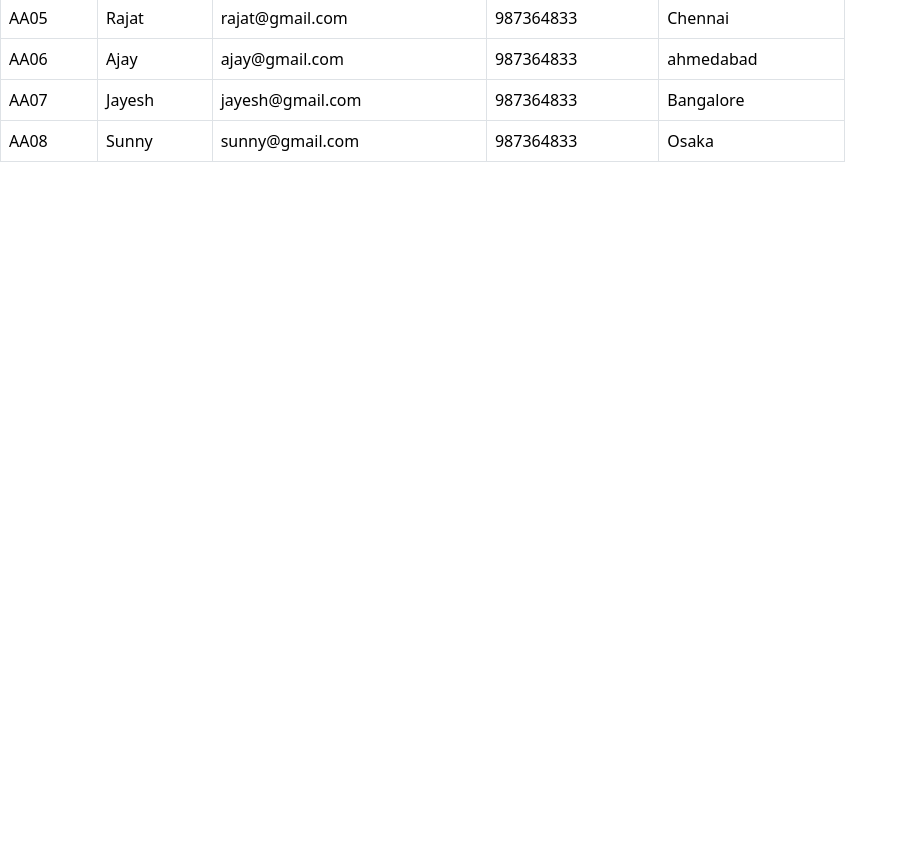
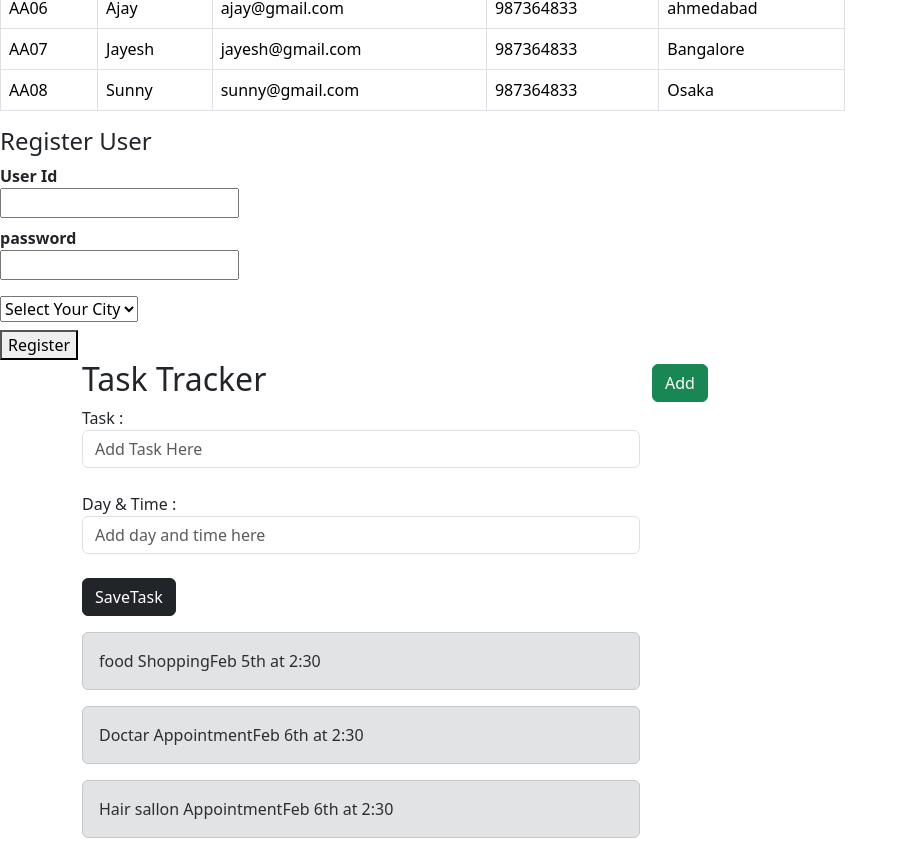
Before and after one commit to rushisoftvan/React-learn, a React (Create React App) app in the folder first-react-app/: page / in a window 1280 px wide. Shown: the part 840-1694 px from the top of the page, without its empty margins (0-908 px from the left). Before the commit the page ends 1018 px from the top, so only its background shows below. Built offline with nearby package versions, Linux system fonts and the light colour scheme; no server answers.

Commit message:
I have create task tracker where we can use add task and remove the task by using props , eventbinding , useState,send data child to parent and parent.

```diff
--- a/first-react-app/package.json
+++ b/first-react-app/package.json
@@ -9,6 +9,7 @@
     "bootstrap": "^5.3.2",
     "react": "^18.2.0",
     "react-dom": "^18.2.0",
+    "react-icons": "^4.11.0",
     "react-scripts": "5.0.1",
     "web-vitals": "^2.1.4"
   },
--- a/first-react-app/src/App.js
+++ b/first-react-app/src/App.js
@@ -1,15 +1,53 @@
 import './App.css';
 
-import { Fragment } from 'react';
+import {Fragment, useState} from 'react';
 import ConditionalRendering from "./Components/ConditionalRendering";
 import ListRendering from "./Components/ListRendering";
 import ParentComponent from "./Components/ParentComponent";
 import ContactApp from "./Components/ContactApp";
 
+import FormComponent from "./Components/FormComponent";
+import LifeCycleMethod from "./Components/LifeCycleMethod";
+import HeaderComonent from "./Components/HeaderComonent";
+import TasksComponent from "./Components/TasksComponent";
+import AddTask from "./Components/AddTask";
+
+
 
 
 
 let App = ()=> {
+
+    const[tasks , setTasks]= useState([
+        {
+            id:1,
+            text:"food Shopping",
+            day:"Feb 5th at 2:30"
+        },
+        {
+            id:2,
+            text:"Doctar Appointment",
+            day:"Feb 6th at 2:30"
+        },
+        {
+            id:3,
+            text:"Hair sallon Appointment",
+            day:"Feb 6th at 2:30"
+        }
+    ]);
+
+    function deletetask(t){
+
+        const data = tasks.filter((task)=> task.id!==t.id);
+        setTasks(data);
+    }
+
+    function addTask(task){
+         setTasks([...tasks])
+        console.log(task);
+      console.log("Task is added");
+    }
+
   return (
     <Fragment>
       <h1 className="text-center bg-black text-white">Root App</h1>
@@ -24,10 +62,18 @@ let App = ()=> {
                 <ListRendering/>
             </div>
         </div>
+            <ParentComponent/>
+        <ContactApp/>
+             <FormComponent/>
+             {/*<LifeCycleMethod/>*/}
+
+        <div className="container">
+            <HeaderComonent/>
+            <AddTask addTask={addTask}/>
+            <TasksComponent tasks={tasks} onDelete={deletetask}/>
+        </div>
 
 
-            <ParentComponent/>
-        <ContactApp/>
 
     </Fragment>
   );
--- /dev/null
+++ b/first-react-app/src/Components/AddTask.js
@@ -0,0 +1,51 @@
+import {useState} from "react";
+
+function AddTask(props) {
+
+    const[newTask,setNewTask] = useState({
+           taskName:"",
+            dayAndTime:""
+    });
+
+    function setTaskName(e){
+
+        setNewTask({
+           taskName: e.target.value,
+           dayAndTime: newTask.dayAndTime
+        });
+    }
+
+    function setDayAndTime(e){
+
+        setNewTask({
+            taskName: newTask.taskName,
+            dayAndTime:e.target.value
+        });
+    }
+    function addNewTask(e){
+        e.preventDefault()
+       props.addTask(newTask);
+
+    }
+
+    return (
+        <>
+            <div className="w-50">
+                <from>
+                    <div  className={"from"}>
+                        <label>Task :</label>
+                        <input type="text" className="form-control" placeholder="Add Task Here" onChange={setTaskName} />
+                    </div>
+                    <div className={"from"}><br/>
+                        <label>Day & Time :</label>
+                        <input type="text" className="form-control" placeholder="Add day and time here" onChange={setDayAndTime}/>
+                    </div><br/>
+                    <button className="btn btn-dark" onClick={addNewTask}>SaveTask</button>
+                </from>
+            </div>
+
+        </>
+    );
+}
+
+export default AddTask;
--- a/first-react-app/src/Components/ContactApp.js
+++ b/first-react-app/src/Components/ContactApp.js
@@ -8,15 +8,13 @@ function ContactApp() {
     const [user, setUser] = useState({});
 
     function getUserfromContactList(userData) {
-        console.log(userData)
         setUser(userData);
     }
 
 
     return <>
-        {JSON.stringify(user)}
-        <h4>ContactAppList</h4>
-        <span>"Lorem ipsum dolor sit amet, consectetur adipiscing elit, sed do eiusmod tempor incididunt ut labore et dolore magna aliqua.</span>
+        <h3 className="text-center mt-2">ContactAppList</h3>
+        <span className="text-justify">"Lorem ipsum dolor sit amet, consectetur adipiscing elit, sed do eiusmod tempor incididunt ut labore et dolore magna aliqua.</span>
         <div className="row">
             <div className="col-md-8">
                 <ContactList getUserfromContactList={getUserfromContactList}/>
--- a/first-react-app/src/Components/ContactCard.js
+++ b/first-react-app/src/Components/ContactCard.js
@@ -4,8 +4,6 @@ function ContactCard(props) {
 
     return (
         <>
-            <p className="text-success">ContactCard</p>
-
             {
                 Object.keys(props.user).length > 0 &&
                 <div className="card shadow-lg sticky-top">
@@ -20,7 +18,6 @@ function ContactCard(props) {
                             <li className="list-group-item">Email :{user.email}</li>
                             <li className="list-group-item">Phone :{user.phone}</li>
                             <li className="list-group-item">Location:{user.location}</li>
-
                         </ul>
                     </div>
                 </div>
--- a/first-react-app/src/Components/ContactList.js
+++ b/first-react-app/src/Components/ContactList.js
@@ -76,7 +76,7 @@ function ContactList(props) {
 
     return (
         <>
-            <p className="text-success">ContactList</p>
+
             <table className="table table-hover table-bordered">
                 <thead className="bg-dark text-center">
                 <tr>
--- /dev/null
+++ b/first-react-app/src/Components/FormComponent.js
@@ -0,0 +1,153 @@
+import {useState} from "react";
+
+
+function FormComponent(){
+    const[users,setUsers]= useState([
+        {userId:"rushi"},
+        {userId:"abhi"},
+        {userId: "rajat"}
+    ]);
+    const [userMsg,setUserMsg]=useState("");
+     const[isUserValid,setIsUserValid] = useState(false);
+     const[passwordMsg,setPasswordMsg]= useState("");
+     const[cityMsg,setCityMsg] = useState("");
+     const[userDetails,setUserDetails] = useState({
+          user:"",
+          password:"",
+          city:""
+     });
+
+
+    function verifyUserId(e){
+
+        if(e.target.value=="")
+        {
+            setUserMsg("");
+        }
+        else{
+            for(let user of users){
+
+                if(user.userId==e.target.value.trim()){
+                    setUserMsg("user id is taken please try another");
+                    setIsUserValid(false);
+                    break;
+                }
+                else{
+                    setUserMsg("user id available");
+                    setIsUserValid(true);
+                }
+            }
+        }
+
+
+    }
+
+    function verifyPassword(e){
+       if(e.target.value.match(/(?=.*[A-Z])\w{4,10}/)){
+               setPasswordMsg("Strong password");
+       }
+       else{
+           if(e.target.value.length<4){
+               setPasswordMsg("Weak Password");
+           }
+           else{
+               setPasswordMsg("poor password");
+           }
+       }
+
+    }
+
+    function validater(){
+         if(userDetails.user==""){
+             return false;
+         }
+         if(userDetails.password=="")
+         {
+             return false;
+         }
+         if(userDetails.city==""){
+             return false;
+         }
+         return true;
+    }
+
+
+    function hideUserMsg(){
+        if(isUserValid){
+            setUserMsg("");
+        }
+
+    }
+
+    function hidePasswordMessage(){
+        setPasswordMsg("");
+    }
+
+    function verifyCity(e){
+        if(e.target.value=="noCity"){
+           setCityMsg("Please Select City");
+        }
+        else{
+            setCityMsg("");
+            handleCityChange(e);
+        }
+    }
+
+    //grab the data from
+
+    function handleUserChange(e){
+        setUserDetails({
+             user:e.target.value,
+             password:userDetails.password,
+             city:userDetails.city
+         });
+    }
+
+    function handlePasswordChange(e){
+           setUserDetails({
+               user: userDetails.user,
+               password: e.target.value,
+               city:userDetails.city
+           })
+    }
+    function handleCityChange(e){
+        setUserDetails({
+            user: userDetails.user,
+            password: userDetails.password,
+            city:e.target.value
+        })
+    }
+
+    function registerClick(){
+        if(validater()){
+            alert(JSON.stringify(userDetails));
+        }
+
+    }
+
+    return (
+        <>
+            <h4>Register User</h4>
+             <dl>
+                     <dt>User Id</dt>
+                 <dd><input type="text"   onBlur={hideUserMsg} onKeyUp={verifyUserId} onChange={handleUserChange}/></dd>
+
+                 <dd className={(isUserValid==true)?'text-success':'text-danger'}>{userMsg}</dd>
+                 <dt>password</dt>
+                 <dd><input type="password" onChange={handlePasswordChange} onBlur={hidePasswordMessage} onKeyUp={verifyPassword}/></dd>
+                 <dd>{passwordMsg}</dd>
+             </dl>
+            <dd>
+                <select onChange={verifyCity}>
+                    <option value="noCity">Select Your City</option>
+                    <option value="delhi">Delhi</option>
+                    <option value="hyd">Hyd</option>
+                </select>
+            </dd>
+            <dd className="text-danger">{cityMsg}</dd>
+             <button onClick={registerClick}>Register</button>
+        </>
+    );
+}
+
+export default FormComponent;
--- /dev/null
+++ b/first-react-app/src/Components/HeaderComonent.js
@@ -0,0 +1,29 @@
+
+
+function HeaderComonent(props){
+
+    return (
+              <div classname={"text-center"}>
+                  <div className="row">
+                      <div className="col-md-6">
+                          <h2>Task Tracker</h2>
+                      </div>
+                      <div className="col-md-6 mt-1">
+                          <button className="btn btn-success">Add</button>
+                      </div>
+                  </div>
+              </div>
+
+
+
+
+
+    );
+
+}
+
+HeaderComonent.defaultProps = {
+    title : "Task Tracker"
+}
+
+export default HeaderComonent;
--- /dev/null
+++ b/first-react-app/src/Components/LifeCycleMethod.js
@@ -0,0 +1,33 @@
+import {useEffect,useState} from "react";
+
+
+function LifeCycleMethod()
+{
+    const[state,setState] = useState("sachin");
+
+
+    function changeState(){
+        setState("abhi");
+    }
+
+    useEffect(() => {
+        console.log("useEffect"); // when component come first time on screen at that ttime it run
+         return ()=>{
+             console.log("after Remove");// when component will remove from screen at that time it will learn
+
+         }
+
+    }, [state]);// when  we have to run this code when the state will change
+
+
+     return (
+       <>
+           <p>LifecycleMethod</p>
+           <span>{state}</span>
+           <button onClick={changeState}>changeState</button>
+       </>
+     );
+
+}
+
+export default LifeCycleMethod;
--- /dev/null
+++ b/first-react-app/src/Components/TasksComponent.js
@@ -0,0 +1,27 @@
+import {useState} from "react";
+
+
+
+
+function TasksComponent(props){
+
+
+    return (
+        <>   <div className="mt-3">
+            {
+                props.tasks.length>0 ?
+                    props.tasks.map((task)=>{
+
+                        return   <div key={task.id} className="alert alert-secondary w-50" onClick={()=> props.onDelete(task)}>
+                            <span>{task.text}</span>
+                            <span>{task.day}</span>
+                        </div>
+                    })
+                    : <p className ="alert alert-secondary w-50A">NO TASK AVAILABLE</p>
+            }
+              </div>
+
+        </>
+    );
+}
+export default TasksComponent;
--- a/first-react-app/src/index.css
+++ b/first-react-app/src/index.css
@@ -15,3 +15,10 @@ code {
   height: 100px;
   margin-top:10px;
 }
+.header{
+  float: left;
+  width: 50%;
+  float: left;
+  font-size: larger;
+
+}
```
Also changed, not shown: 1 other file (tests, documents, lock files or other folders).
